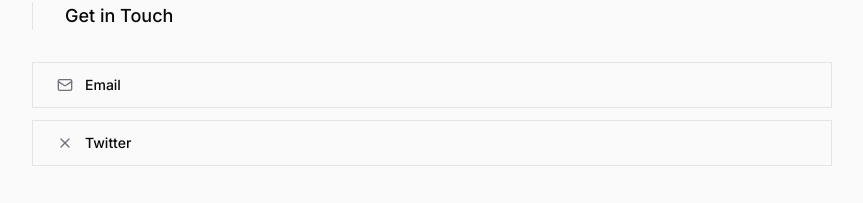
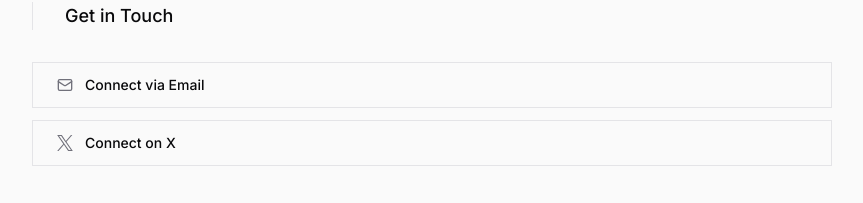
Before and after one commit to addoxy/axii.sh, a Next.js app: page / in a window 1280 px wide. Shown: the part 1379-1582 px from the top of the page, without its empty margins (208-1071 px from the left). Built offline with nearby package versions, Linux system fonts and the light colour scheme.

Commit message:
Update the get in touch section

```diff
--- a/src/app/page.tsx
+++ b/src/app/page.tsx
@@ -1,9 +1,10 @@
 'use client';
 
+import { TwitterIcon } from '@/components/icons';
 import { ThemeToggler } from '@/components/theme-toggler';
 import { ARTICLES } from '@/data/articles';
 import { PROJECTS } from '@/data/projects';
-import { ArrowUpRight, GithubIcon, MailIcon, XIcon } from 'lucide-react';
+import { ArrowUpRight, GithubIcon, MailIcon } from 'lucide-react';
 import Image from 'next/image';
 import { useState } from 'react';
 
@@ -13,13 +14,13 @@ export default function Home() {
   const socialLinks = [
     {
       href: 'mailto:aditya132003@gmail.com',
-      label: 'Email',
+      label: 'Connect via Email',
       icon: MailIcon,
     },
     {
       href: 'https://x.com/axiidotsh',
-      label: 'Twitter',
-      icon: XIcon,
+      label: 'Connect on X',
+      icon: TwitterIcon,
     },
   ];
 
```
